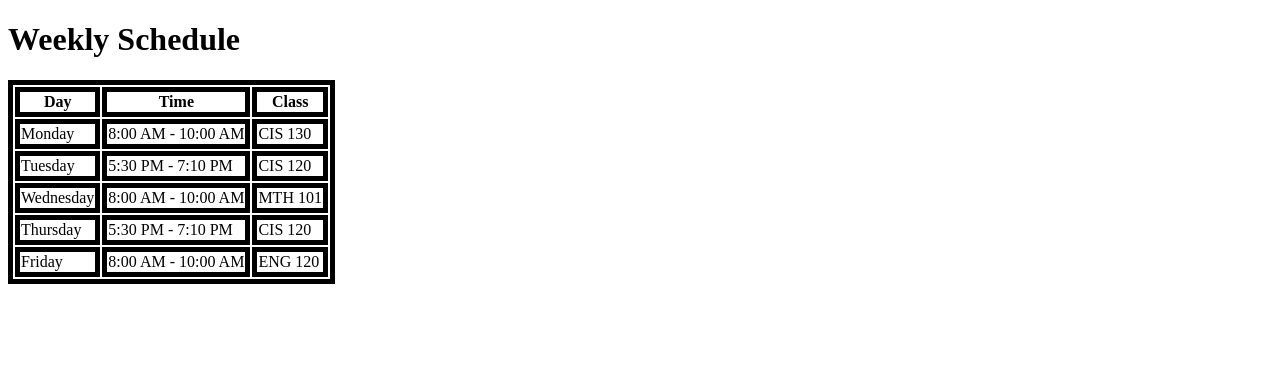
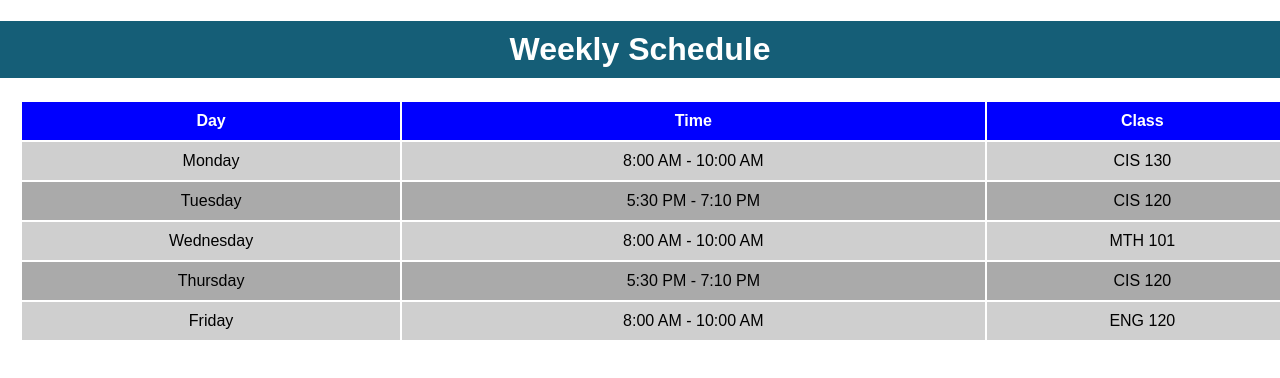
Before and after one commit to cenciu21/My-Schedule, a plain HTML site: page index.html in a window 1280 px wide. Drawn offline with Linux system fonts and the light colour scheme.

Commit message:
Submitting final pages

```diff
--- a/styles.css
+++ b/styles.css
@@ -1,3 +1,38 @@
-table, th, td {
-    border: 5px black solid;
+body {
+    font-family: Arial, sans-serif;
+    margin: 0;
+    padding: 0;
+    background-color: white;
 }
+
+h1 {
+    text-align: center;
+    background-color: rgb(21, 94, 119);
+    color: white;
+    padding: 10px;
+}
+
+table {
+    width: 100%;
+    margin: 20px;
+}
+
+th {
+    background-color: blue;
+    color: white;
+    padding: 10px;
+    text-align: center;
+}
+
+tr:nth-child(even) {
+    background-color: rgb(207, 207, 207);
+}
+
+tr:nth-child(odd) {
+    background-color: rgb(170, 170, 170);
+}
+
+td {
+    padding: 10px;
+    text-align: center;
+}
```
